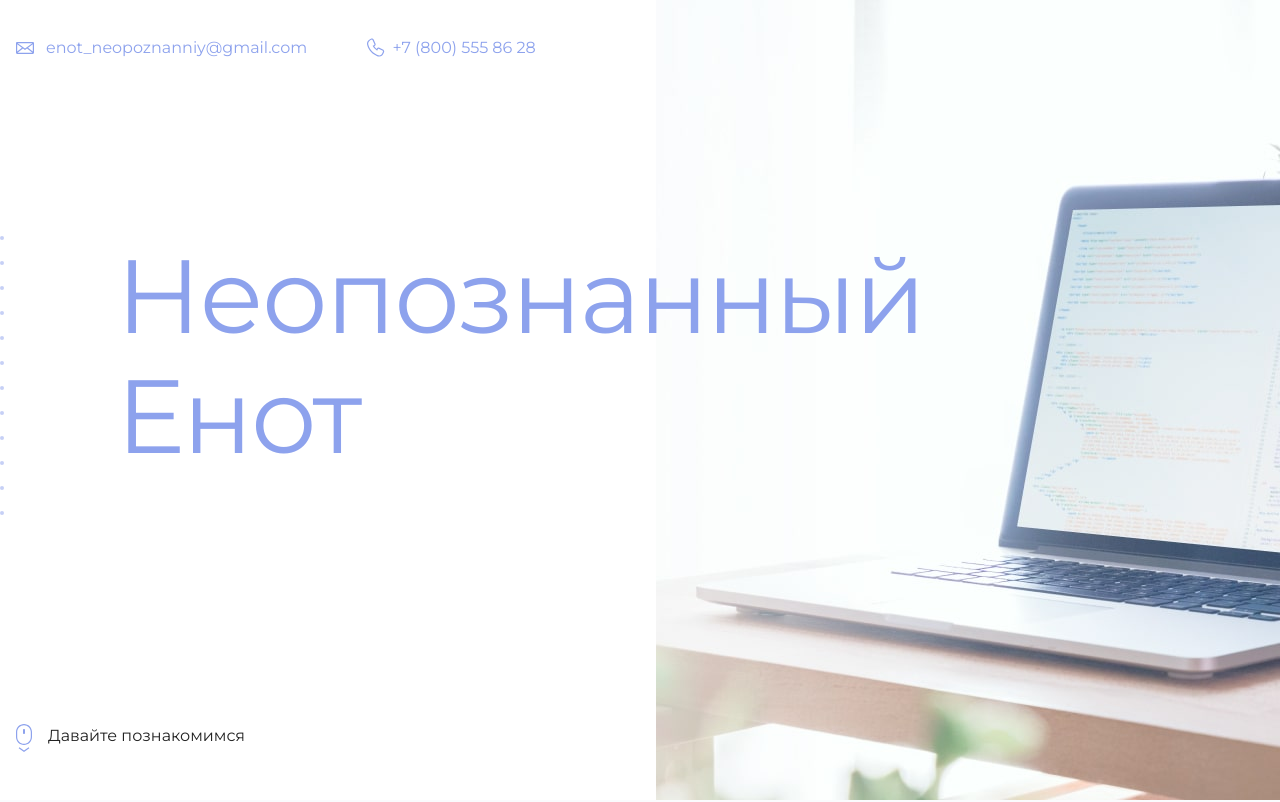
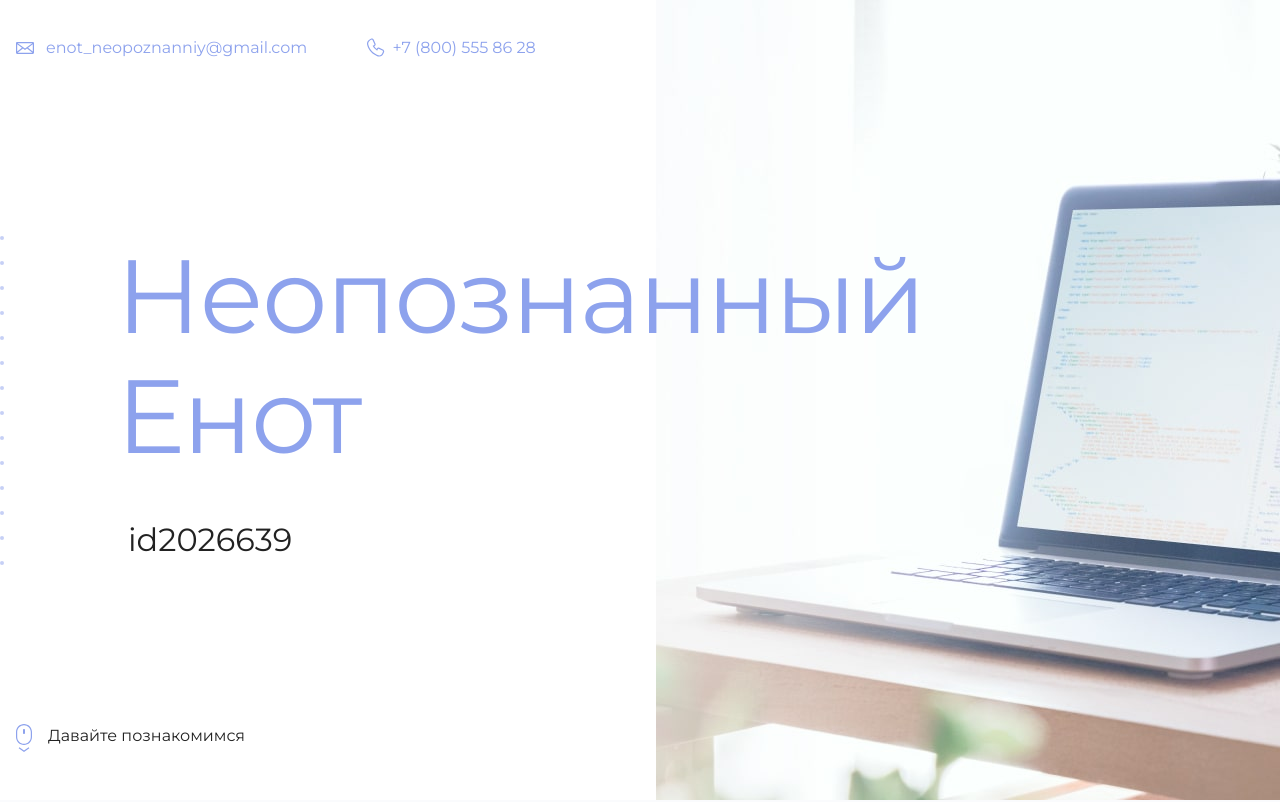
Before and after one commit to AlexBelostozky/HTMLAcademy48, a plain HTML site: page my-site/index.html in a window 1280 px wide. Shown: the top 802 px of the page. Drawn offline with Linux system fonts and the light colour scheme.

Commit message:
HTML Academy id is added

```diff
--- a/my-site/index.html
+++ b/my-site/index.html
@@ -19,7 +19,7 @@
       <section class="hero-image">
         <div class="container">
           <h1 class="heading">Неопознанный Енот</h1>
-          <p><!-- Тут ваш id на сайте Академии --></p>
+          <p>id2026639</p>
         </div>
       </section>
 
```
